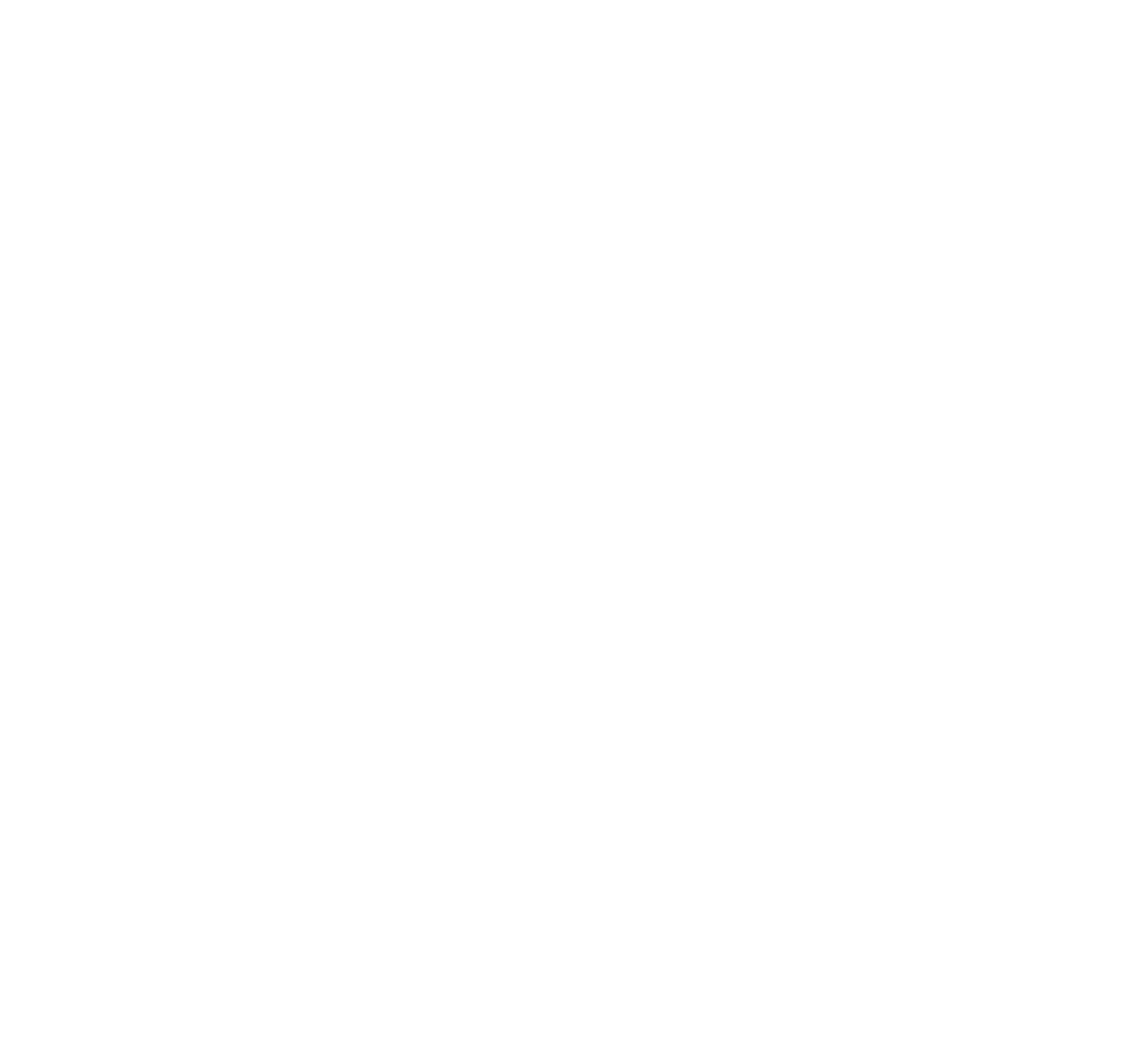
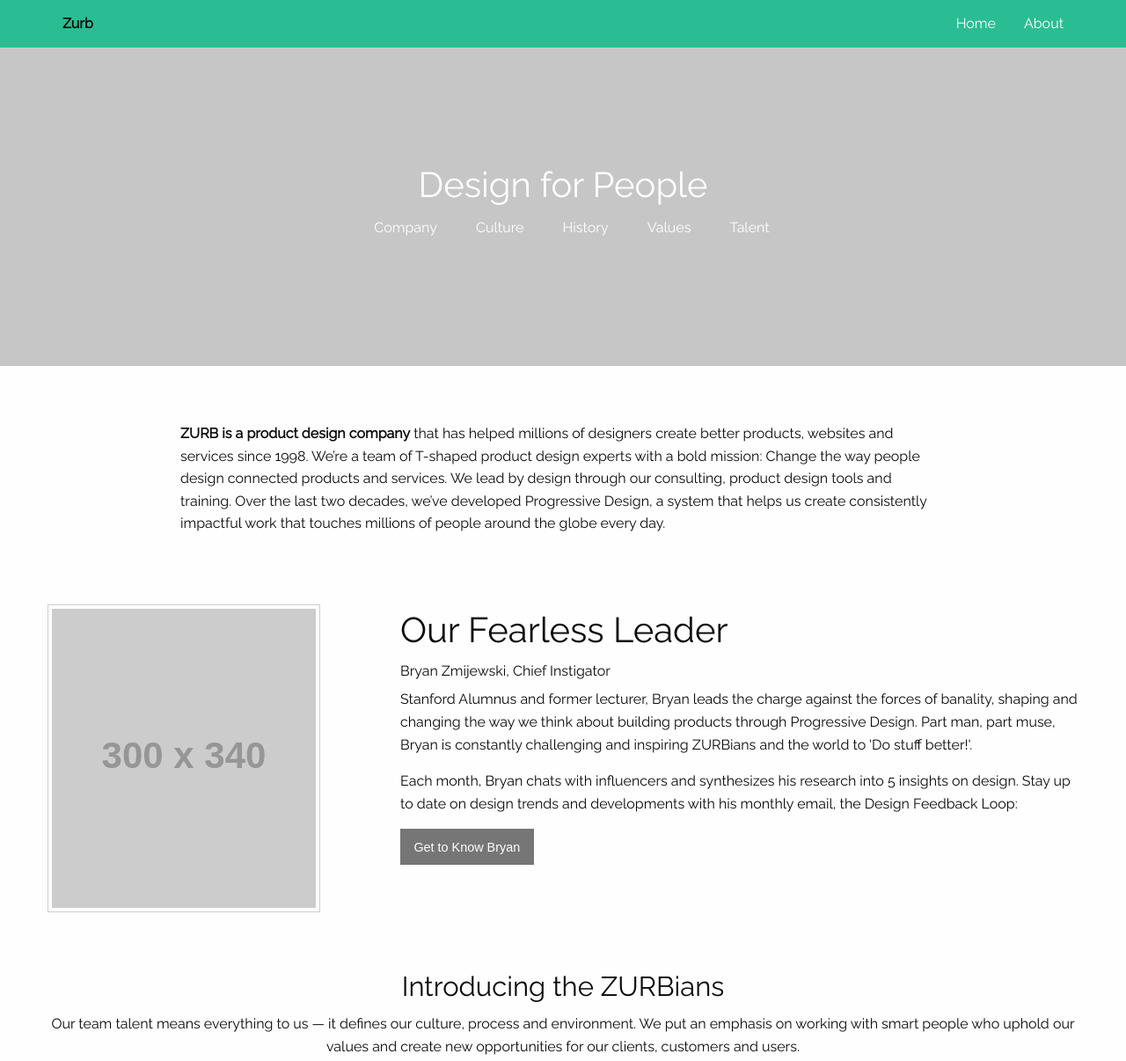
Before and after one commit to GabrielKolK/site_estagio, a plain HTML site: page about.html in a window 1280 px wide. Shown: the top 1206 px of the page at 88% size. Before the commit the page ends 800 px from the top, so only its background shows below. Drawn offline with Linux system fonts and the light colour scheme; placeholder pictures from the web are drawn by us.

Commit message:
primeiroscriptjava

```diff
--- a/about.html
+++ b/about.html
@@ -0,0 +1,156 @@
+<!DOCTYPE html>
+<html>
+  <head>
+    <meta charset="utf-8">
+    <meta http-equiv="x-ua-compatible" content="ie=edge">
+    <meta name="viewport" content="width=device-width, initial-scale=1.0">
+    <title>About</title>
+    <link rel="stylesheet" href="css/foundation.css">
+    <link rel="stylesheet" href="css/app.css">
+    <link href="https://fonts.googleapis.com/css?family=Raleway" rel="stylesheet">
+  </head>
+  <style media="screen">
+  body, h1, h2, h3, h4, h5, h6 {
+    font-family: 'raleway', sans-serif;
+  }
+
+  .padding {
+    padding: 8em 0;
+  }
+
+  .top-bar {
+    background-color: #2ABD93;
+  }
+  .top-bar ul {
+    background-color: transparent !important;
+  }
+  .top-bar a {
+    color: #fff;
+    transition:0.5s;
+  }
+  .top-bar a:hover {
+    color: #8a8a8a;
+    transition:0.5s;
+  }
+  #footer{
+    background-color:#c6c6c6;
+  }
+
+  #center{
+    text-align: center;
+  }
+  .menu ul li, a {
+    color: #fff;
+    display: inline;
+    padding: 10px;
+  }
+
+</style>
+</head>
+<body>
+
+<header>
+  <div class="top-bar">
+    <div class="row columns">
+      <div class="top-bar-left">
+        <ul class="menu">
+          <li class="menu-text">Zurb</li>
+        </ul>
+      </div>
+      <div class="top-bar-right">
+        <ul class="menu">
+          <li><a href="index.html">Home</a></li>
+          <li><a href="about.html">About</a></li>
+        </ul>
+      </div>
+    </div>
+  </div>
+</header>
+
+  <main>
+    <section class="padding" id="intro">
+      <div class="row">
+        <div class="columns medium-12 text-center">
+            <h2>Design for People</h2>
+          <div class="row columns medium-12">
+            <div class="menu">
+              <ul>
+                <li><a href="#">Company</a></li>
+                <li><a href="#">Culture</a></li>
+                <li><a href="#">History</a></li>
+                <li><a href="#">Values</a></li>
+                <li><a href="#">Talent</a></li>
+              </ul>
+            </div>
+          </div>
+        </div>
+      </div>
+    </section>
+    <section style="padding:4em 0">
+      <div class="row">
+        <div class="medium-10 large-9 columns large-centered">
+          <p><b>ZURB is a product design company</b> that has helped millions of designers create better products, websites and services since 1998. We’re a team of T-shaped product design experts with a bold mission: Change the way people design connected products and services. We lead by design through our consulting, product design tools and training. Over the last two decades, we’ve developed Progressive Design, a system that helps us create consistently impactful work that touches millions of people around the globe every day.</p>
+
+        </div>
+      </div>
+    </section>
+
+    <section>
+      <div class="row">
+        <div class="columns medium-4">
+          <img class="thumbnail" src="http://placehold.it/300x340/2ABD93/FFF?text=Imagem I" alt="">
+            </div>
+              <div class="columns medium-8">
+                <h2>Our Fearless Leader</h2>
+                <h6>Bryan Zmijewski, Chief Instigator</h5>
+                  <p>Stanford Alumnus and former lecturer, Bryan leads the charge against the forces of banality, shaping and changing the way we think about building products through Progressive Design. Part man, part muse, Bryan is constantly challenging and inspiring ZURBians and the world to 'Do stuff better!'.</p>
+                  <p>Each month, Bryan chats with influencers and synthesizes his research into 5 insights on design. Stay up to date on design trends and developments with his monthly email, the Design Feedback Loop:</p>
+                  <button class="button secondary" type="button" name="button">Get to Know Bryan</button>
+              </div>
+      </div>
+      <br>
+      <br>
+    </section>
+
+    <section>
+      <div class="row">
+        <div class="columns text-center">
+          <h3>Introducing the ZURBians</h3>
+            <p>Our team talent means everything to us — it defines our culture, process and environment. We put an emphasis on working with smart people who uphold our values and create new opportunities for our clients, customers and users.</p>
+            <button type="button" id="clique" name="button">clique-me</button>
+        </div>
+      </div>
+      <div class="row small-up-2 medium-up-3 large-up-8" id="galeria">
+        <!-- Galeria -->
+      </div>
+    </section>
+  </main>
+
+  <script src="js/vendor/jquery.js"></script>
+  <script src="js/vendor/what-input.js"></script>
+  <script src="js/vendor/foundation.js"></script>
+  <script src="js/app.js"></script>
+  <script type="text/javascript">
+
+    $(document).ready(() => {
+      let image = "<div class='column column-block'><img src='http://placehold.it/600x600' class='thumbnail' alt=''></div>"
+      let gallery = ''
+      let quantidade = 16
+      if (quantidade === 0 || quantidade === null || quantidade === 'undefined' || quantidade === '') {
+        gallery += "<p class='lead text-center'>Images not found.</p>"
+      }
+      else {
+        for (var i = 0; i < quantidade; i++) {
+          gallery += image
+        }
+      }
+      document.getElementById("galeria").innerHTML = gallery
+    })
+
+
+    $('#clique').click(() => {
+      alert('obrigado, voce clicou em mim')
+    })
+  </script>
+  </body>
+</html>
```
Also changed, not shown: index.html (+2 -2 lines).
